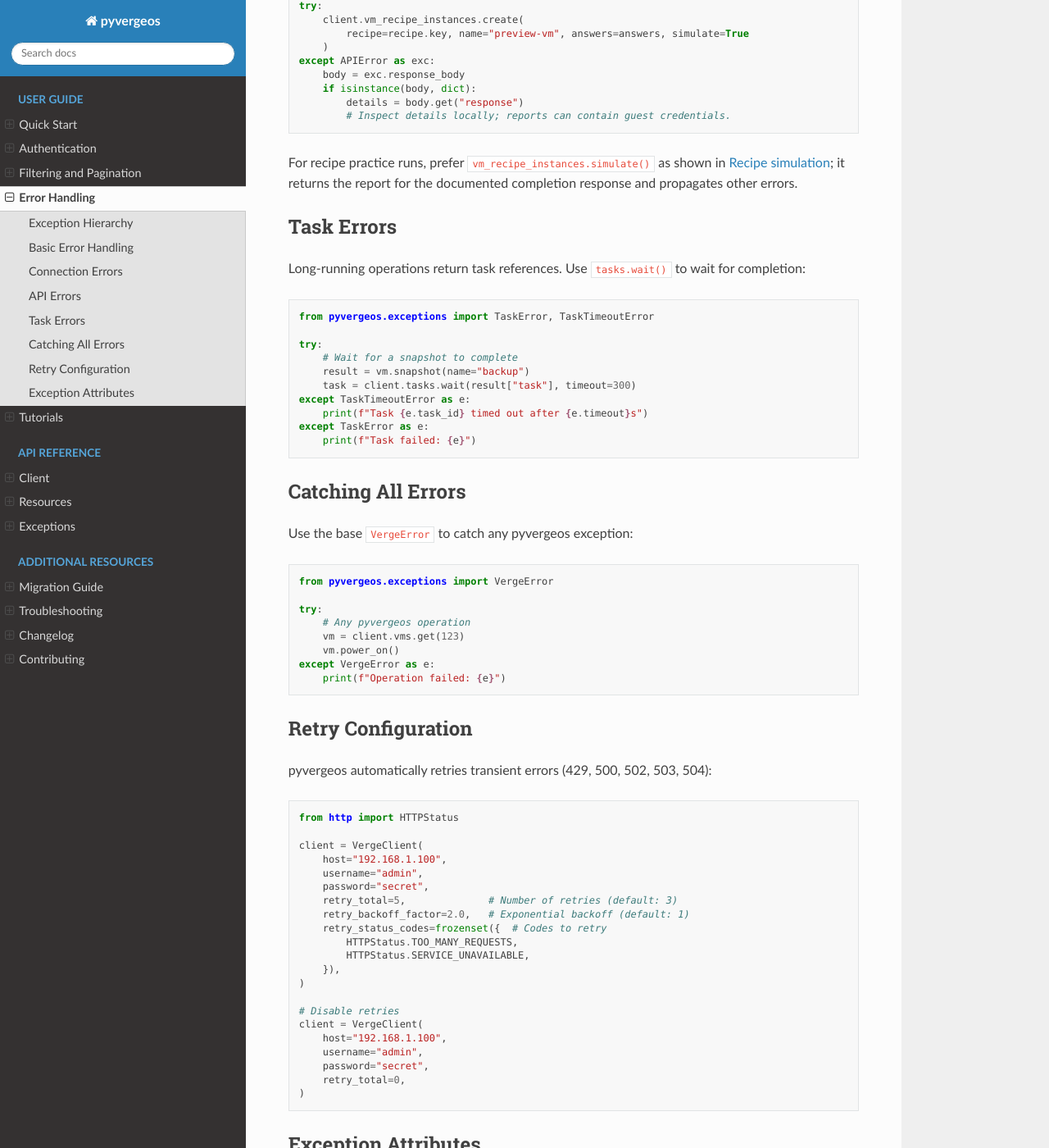
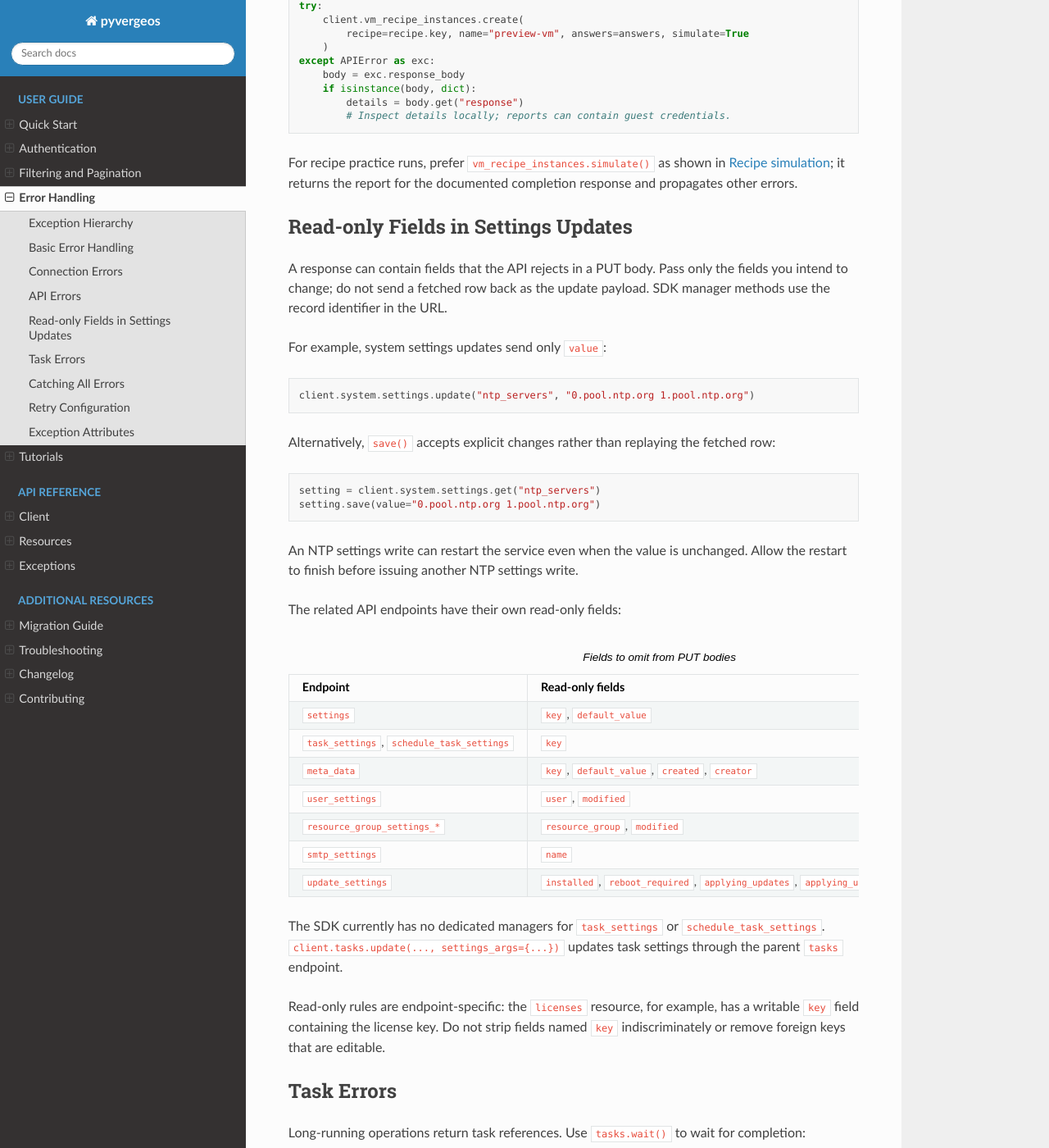
Before and after one commit to verge-io/pyVergeOS, a Sphinx documentation site: the page built from docs/error_handling.rst, in a window 1280 px wide and 1400 px high, scrolled down 1592 px. Shown: the whole window at 82% size. Built offline with Sphinx 7.4.7 and the Read the Docs theme 3.1.0, drawn with Linux system fonts in a browser that asks for light colours.

Commit message:
test: guard settings updates against read-only payload fields

```diff
--- a/docs/error_handling.rst
+++ b/docs/error_handling.rst
@@ -98,6 +98,62 @@ For recipe practice runs, prefer ``vm_recipe_instances.simulate()`` as shown in
 :ref:`vm-recipe-simulation`; it returns the report for the documented completion
 response and propagates other errors.
 
+Read-only Fields in Settings Updates
+------------------------------------
+
+A response can contain fields that the API rejects in a PUT body. Pass only
+the fields you intend to change; do not send a fetched row back as the update
+payload. SDK manager methods use the record identifier in the URL.
+
+For example, system settings updates send only ``value``:
+
+.. code-block:: python
+
+   client.system.settings.update("ntp_servers", "0.pool.ntp.org 1.pool.ntp.org")
+
+Alternatively, ``save()`` accepts explicit changes rather than replaying the
+fetched row:
+
+.. code-block:: python
+
+   setting = client.system.settings.get("ntp_servers")
+   setting.save(value="0.pool.ntp.org 1.pool.ntp.org")
+
+An NTP settings write can restart the service even when the value is unchanged.
+Allow the restart to finish before issuing another NTP settings write.
+
+The related API endpoints have their own read-only fields:
+
+.. list-table:: Fields to omit from PUT bodies
+   :header-rows: 1
+   :widths: 45 55
+
+   * - Endpoint
+     - Read-only fields
+   * - ``settings``
+     - ``key``, ``default_value``
+   * - ``task_settings``, ``schedule_task_settings``
+     - ``key``
+   * - ``meta_data``
+     - ``key``, ``default_value``, ``created``, ``creator``
+   * - ``user_settings``
+     - ``user``, ``modified``
+   * - ``resource_group_settings_*``
+     - ``resource_group``, ``modified``
+   * - ``smtp_settings``
+     - ``name``
+   * - ``update_settings``
+     - ``installed``, ``reboot_required``, ``applying_updates``,
+       ``applying_updates_force``, ``release_notes_url``
+
+The SDK currently has no dedicated managers for ``task_settings`` or
+``schedule_task_settings``. ``client.tasks.update(..., settings_args={...})``
+updates task settings through the parent ``tasks`` endpoint.
+
+Read-only rules are endpoint-specific: the ``licenses`` resource, for example,
+has a writable ``key`` field containing the license key. Do not strip fields
+named ``key`` indiscriminately or remove foreign keys that are editable.
+
 Task Errors
 -----------
 
```
Also changed, not shown: 5 other files.
